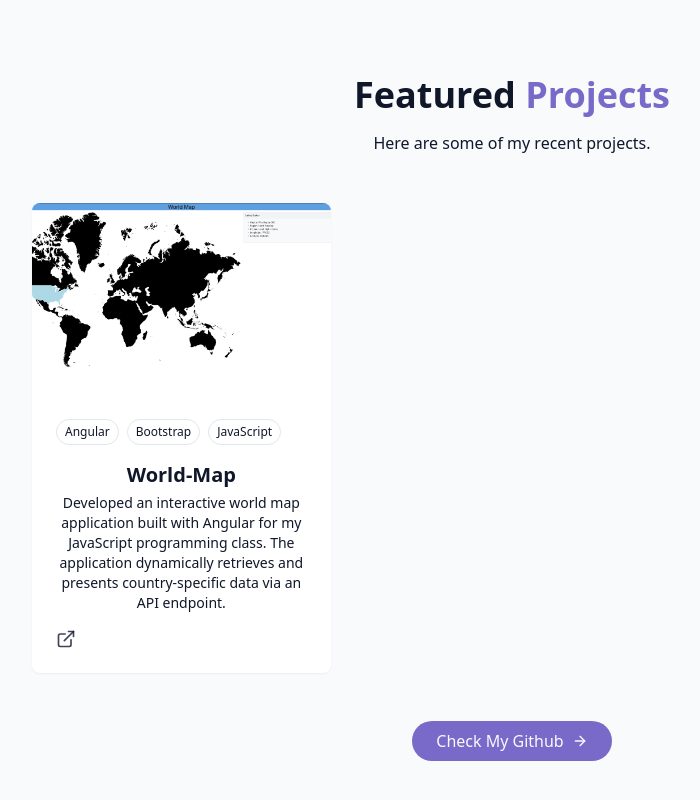
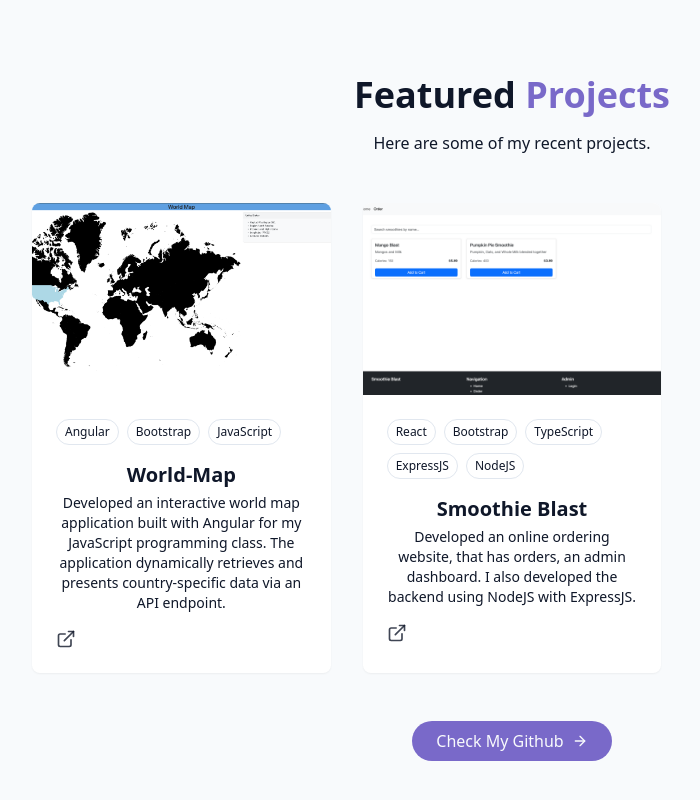
Before and after one commit to trisilver25/Portfolio, a React (Vite) app in the folder tsmith/: page / in a window 1280 px wide. Shown: the part 2527-3327 px from the top of the page, without its empty margins (128-828 px from the left). Built offline with nearby package versions, Linux system fonts and the light colour scheme.

Commit message:
Added my Capstone project into Projects. Adjusted Skills.

```diff
--- a/tsmith/src/components/ProjectsSection.tsx
+++ b/tsmith/src/components/ProjectsSection.tsx
@@ -9,6 +9,15 @@ const projects = [
     image: "/projects/world-map.png",
     tags: ["Angular", "Bootstrap", "JavaScript"],
     demoUrl: "https://world-map-tsmith.netlify.app/map",
+  },
+  {
+    id: 2,
+    title: "Smoothie Blast",
+    description:
+      "Developed an online ordering website, that has orders, an admin dashboard. I also developed the backend using NodeJS with ExpressJS.",
+    image: "/projects/SmoothieBlast.png",
+    tags: ["React", "Bootstrap", "TypeScript", "ExpressJS", "NodeJS"],
+    demoUrl: "https://capstone-frontend-4y9n.onrender.com/",
   },
 ];
 
--- a/tsmith/src/components/SkillsSection.tsx
+++ b/tsmith/src/components/SkillsSection.tsx
@@ -4,9 +4,9 @@ import { cn } from "../lib/utils";
 const skills = [
   // Frontend
   { name: "HTML/CSS", level: 30, category: "frontend" },
-  { name: "JavaScript", level: 20, category: "frontend" },
-  { name: "React", level: 5, category: "frontend" },
-  { name: "TypeScript", level: 18, category: "frontend" },
+  { name: "JavaScript", level: 30, category: "frontend" },
+  { name: "React", level: 15, category: "frontend" },
+  { name: "TypeScript", level: 30, category: "frontend" },
 
   // Backend
   { name: "PostgreSQL", level: 10, category: "backend" },
```
Also changed, not shown: tsmith/public/projects/SmoothieBlast.png (added).
